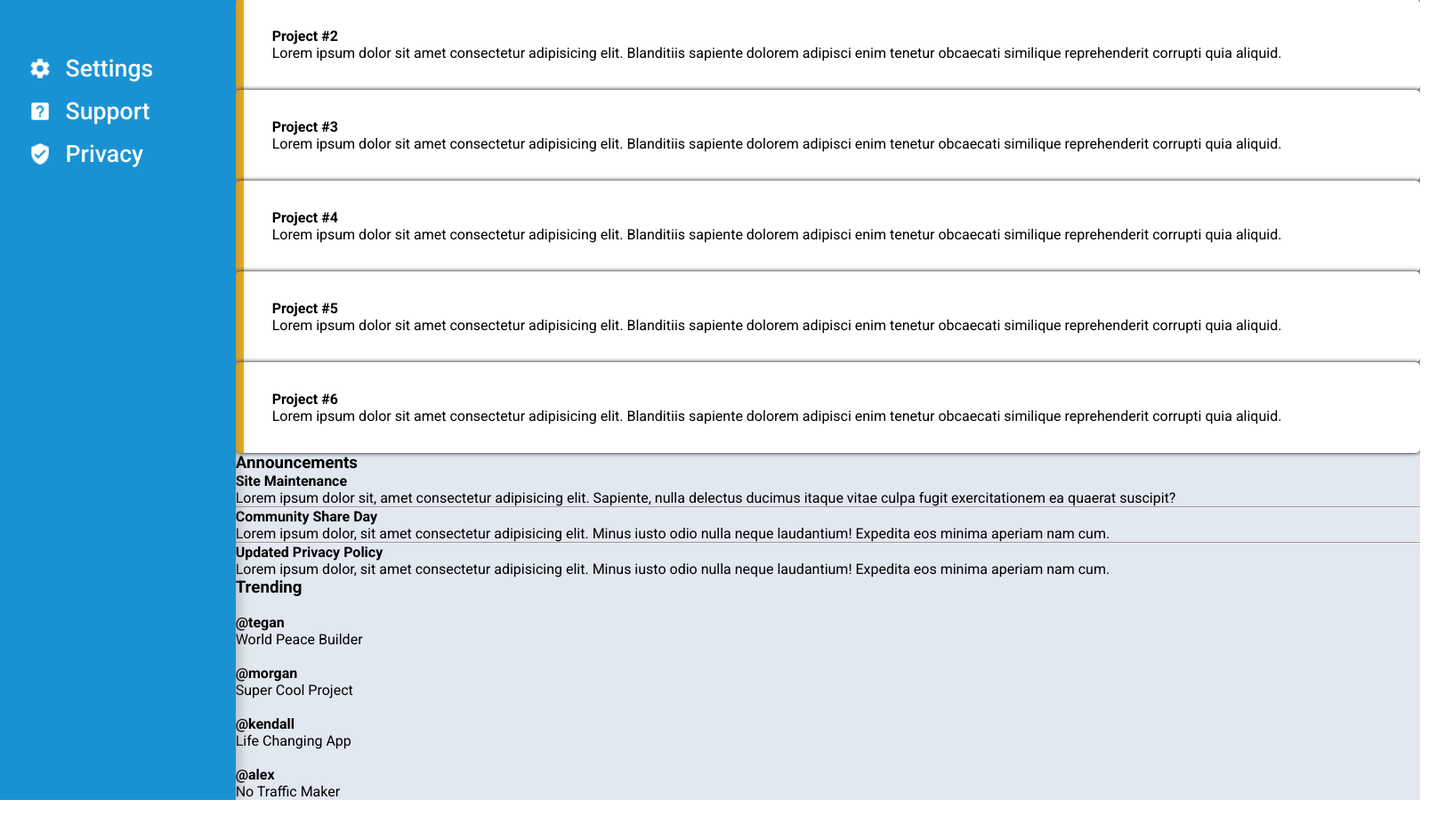
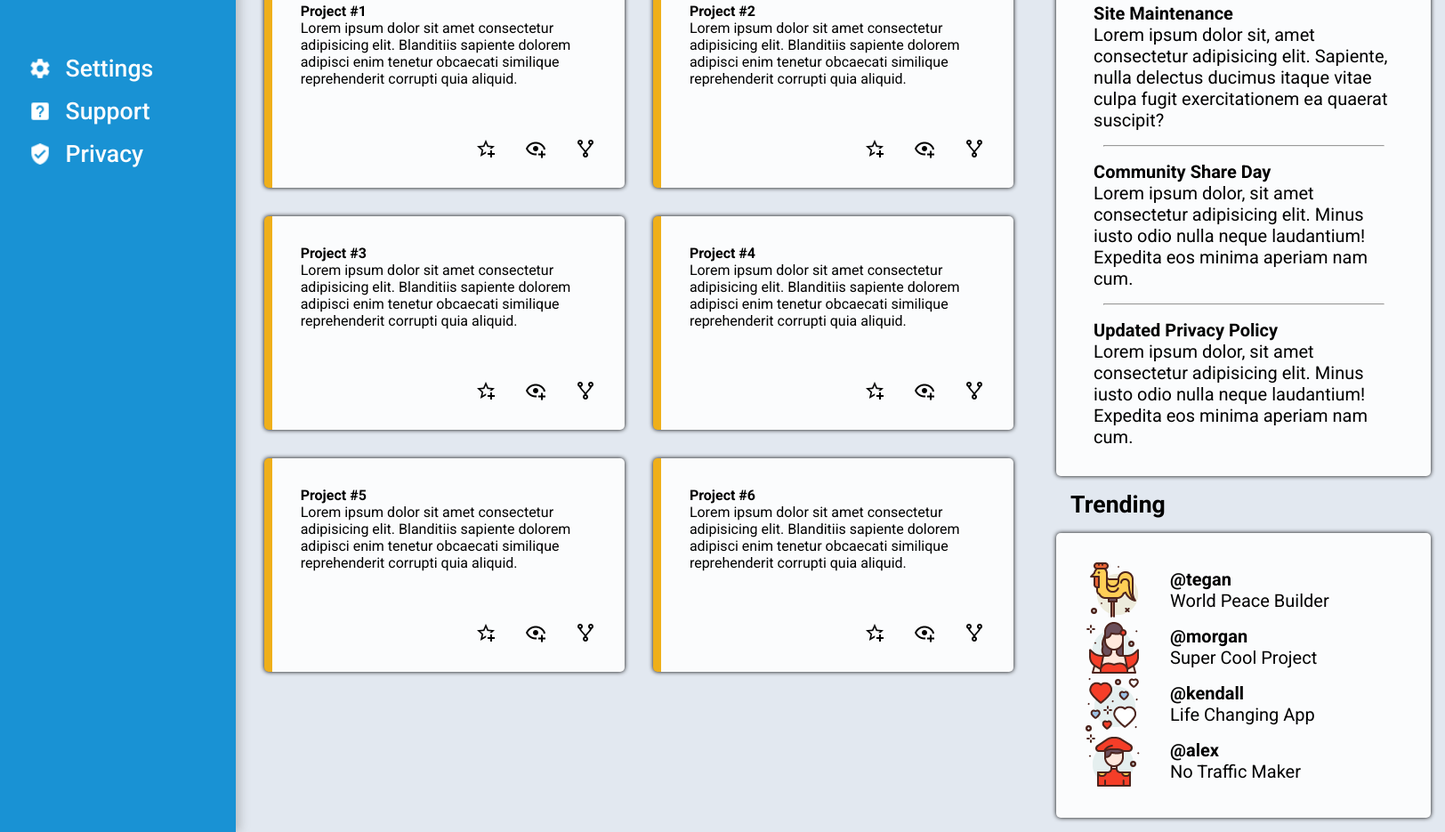
Before and after one commit to PulseFiction/odin-admin-dashboard, a plain HTML site: page index.html in a window 1280 px wide. Shown: the part 416-1351 px from the top of the page at 89% size, 1624 px wide, since content can reach past the window. Before the commit the page ends 1315 px from the top, so only its background shows below. Drawn offline with Linux system fonts and the light colour scheme.

Commit message:
Added new icons to trending div, added anchor tag to redirect to my github profile

```diff
--- a/index.html
+++ b/index.html
@@ -31,7 +31,7 @@
                     <img class="header__profilebar-pfp" src="./icons and images/Profile Picture.jpg" alt="">
                     <div class="header__profilebar-welcome">
                         <h3>Hi there,</h3>
-                        <h2>Pulse Fiction</h2>
+                        <h2>Pulse Fiction (<a href="https://github.com/PulseFiction" target="_blank">@PulseFiction</a>)</h2>
                     </div>
 
                 </div>
@@ -63,13 +63,18 @@
         <div class="main">
             <div class="main__projects">
                 <h3>Your Projects</h3>
+                <div class="main__panels">
                     <div class="main__projects-panel">
                         <div class="main__projects-panel-content">
                             <h4>Project #1</h4>
                             <p>Lorem ipsum dolor sit amet consectetur adipisicing elit. Blanditiis sapiente dolorem
                                 adipisci enim tenetur obcaecati similique reprehenderit corrupti quia aliquid.</p>
                         </div>
-                    <div class="main__projects-panel-buttons"></div>
+                        <div class="main__projects-panel-buttons"><img
+                                src="./icons and images/PNG/star-plus-outline.png" alt="">
+                            <img src="./icons and images/PNG/eye-plus-outline.png" alt="">
+                            <img src="./icons and images/PNG/source-fork.png" alt="">
+                        </div>
                     </div>
                     <div class="main__projects-panel">
                         <div class="main__projects-panel-content">
@@ -77,7 +82,11 @@
                             <p>Lorem ipsum dolor sit amet consectetur adipisicing elit. Blanditiis sapiente dolorem
                                 adipisci enim tenetur obcaecati similique reprehenderit corrupti quia aliquid.</p>
                         </div>
-                    <div class="main__projects-panel-buttons"></div>
+                        <div class="main__projects-panel-buttons"><img
+                                src="./icons and images/PNG/star-plus-outline.png" alt="">
+                            <img src="./icons and images/PNG/eye-plus-outline.png" alt="">
+                            <img src="./icons and images/PNG/source-fork.png" alt="">
+                        </div>
                     </div>
                     <div class="main__projects-panel">
                         <div class="main__projects-panel-content">
@@ -85,7 +94,11 @@
                             <p>Lorem ipsum dolor sit amet consectetur adipisicing elit. Blanditiis sapiente dolorem
                                 adipisci enim tenetur obcaecati similique reprehenderit corrupti quia aliquid.</p>
                         </div>
-                    <div class="main__projects-panel-buttons"></div>
+                        <div class="main__projects-panel-buttons"><img
+                                src="./icons and images/PNG/star-plus-outline.png" alt="">
+                            <img src="./icons and images/PNG/eye-plus-outline.png" alt="">
+                            <img src="./icons and images/PNG/source-fork.png" alt="">
+                        </div>
                     </div>
                     <div class="main__projects-panel">
                         <div class="main__projects-panel-content">
@@ -93,7 +106,11 @@
                             <p>Lorem ipsum dolor sit amet consectetur adipisicing elit. Blanditiis sapiente dolorem
                                 adipisci enim tenetur obcaecati similique reprehenderit corrupti quia aliquid.</p>
                         </div>
-                    <div class="main__projects-panel-buttons"></div>
+                        <div class="main__projects-panel-buttons"><img
+                                src="./icons and images/PNG/star-plus-outline.png" alt="">
+                            <img src="./icons and images/PNG/eye-plus-outline.png" alt="">
+                            <img src="./icons and images/PNG/source-fork.png" alt="">
+                        </div>
                     </div>
                     <div class="main__projects-panel">
                         <div class="main__projects-panel-content">
@@ -101,7 +118,11 @@
                             <p>Lorem ipsum dolor sit amet consectetur adipisicing elit. Blanditiis sapiente dolorem
                                 adipisci enim tenetur obcaecati similique reprehenderit corrupti quia aliquid.</p>
                         </div>
-                    <div class="main__projects-panel-buttons"></div>
+                        <div class="main__projects-panel-buttons"><img
+                                src="./icons and images/PNG/star-plus-outline.png" alt="">
+                            <img src="./icons and images/PNG/eye-plus-outline.png" alt="">
+                            <img src="./icons and images/PNG/source-fork.png" alt="">
+                        </div>
                     </div>
                     <div class="main__projects-panel">
                         <div class="main__projects-panel-content">
@@ -109,11 +130,18 @@
                             <p>Lorem ipsum dolor sit amet consectetur adipisicing elit. Blanditiis sapiente dolorem
                                 adipisci enim tenetur obcaecati similique reprehenderit corrupti quia aliquid.</p>
                         </div>
-                    <div class="main__projects-panel-buttons"></div>
+                        <div class="main__projects-panel-buttons"><img
+                                src="./icons and images/PNG/star-plus-outline.png" alt="">
+                            <img src="./icons and images/PNG/eye-plus-outline.png" alt="">
+                            <img src="./icons and images/PNG/source-fork.png" alt="">
                         </div>
+                    </div>
+                </div>
+
             </div>
             <div class="main__announcements">
                 <h3>Announcements</h3>
+
                 <div class="main__announcements-content">
                     <div class="main__announcements-content-panel">
                         <h4>Site Maintenance</h4>
@@ -139,24 +167,36 @@
                 <h3>Trending</h3>
                 <div class="main__trending-content">
                     <div class="main__trending-content-profile">
-                        <img src="" alt="">
+                        <img src="./icons and images/PNG/cock.png" alt="">
+                        <div class="main__trending__content__profile-text">
                             <h4>@tegan</h4>
                             <p>World Peace Builder</p>
                         </div>
+
+                    </div>
                     <div class="main__trending-content-profile">
-                        <img src="" alt="">
+                        <img src="./icons and images/PNG/spanish-woman.png" alt="">
+                        <div class="main__trending__content__profile-text">
                             <h4>@morgan</h4>
                             <p>Super Cool Project</p>
                         </div>
+
+                    </div>
                     <div class="main__trending-content-profile">
-                        <img src="" alt="">
+                        <img src="./icons and images/PNG/love-france-heart-ico.png" alt="">
+                        <div class="main__trending__content__profile-text">
                             <h4>@kendall</h4>
                             <p>Life Changing App</p>
                         </div>
+
+                    </div>
                     <div class="main__trending-content-profile">
-                        <img src="" alt="">
+                        <img src="./icons and images/PNG/spanish-man.png" alt="">
+                        <div class="main__trending__content__profile-text">
                             <h4>@alex</h4>
                             <p>No Traffic Maker</p>
+                        </div>
+
                     </div>
                 </div>
             </div>
--- a/style.css
+++ b/style.css
@@ -183,11 +183,32 @@ li > img {
 .main {
     background-color: var(--clr-primary-grey);
     grid-column: 2 / 3;
+
+    display: grid;
+    grid-template-columns: 2fr 1fr;
+
 }
 
+
+.main__projects {
+    grid-row: 1 / 3;
+    padding: 2rem;
+
+}
+
+.main__panels {
+    display: grid;
+    grid-template-columns: repeat(2, 1fr);
+    gap: 2rem;
+
+}
+
+
+
 .main__projects-panel {
-    background-color: white;
+    background-color: var(--clr-primary-white);
     border-radius: 5px;
+    height: 15rem;
 
     padding: 2rem;
     border-left: 0.6rem solid var(--clr-primary-yellow);
@@ -196,6 +217,82 @@ li > img {
     flex-direction: column;
     justify-content: space-between;
 
+
+
+
+
+}
+
+.main__projects-panel-buttons {
+    display: flex;
+    align-items: center;
+    justify-content: end;
+    gap: 2rem;
+}
+
+.main__announcements {
+    padding: 2rem 1rem;
+}
+
+.main__announcements-content {
+    background-color: var(--clr-primary-white);
+    border-radius: 5px;
+    box-shadow: 0px 0px 5px 0px black;
+    height: 100%;
+    display: flex;
+    flex-direction: column;
+    justify-content: center;
+    align-items: center;
+    gap: 1rem;
+
+
+
+
+
+}
+
+.main__announcements-content-panel {
+    width: 30ch;
+    font-size: 15pt;
+
+
+}
+
+hr {
+    width: 75%;
+    color: var(--clr-primary-grey);
+}
+
+h2 {
+    font-size: 25pt;
+}
+
+h3 {
+    font-size: 20pt;
+    padding: 1rem;
+}
+
+
+
+.main__trending {
+    grid-column: 2 /3;
+    margin-top: 1rem;
+    padding: 1rem;
+}
+
+.main__trending-content {
+    background-color: var(--clr-primary-white);
+    border-radius: 5px;
+    box-shadow: 0px 0px 5px 0px black;
+    padding: 2rem;
+
+}
+
+.main__trending-content-profile {
+    display: flex;
+    align-items: center;
+    gap: 2rem;
+    font-size: 15pt;
 }
 
 /*
```
Also changed, not shown: icons and images/PNG/cock.png (added), icons and images/PNG/love-france-heart-ico.png (added), icons and images/PNG/spanish-man.png (added), icons and images/PNG/spanish-woman.png (added). Lines whose indentation alone changed are shown as unchanged.
